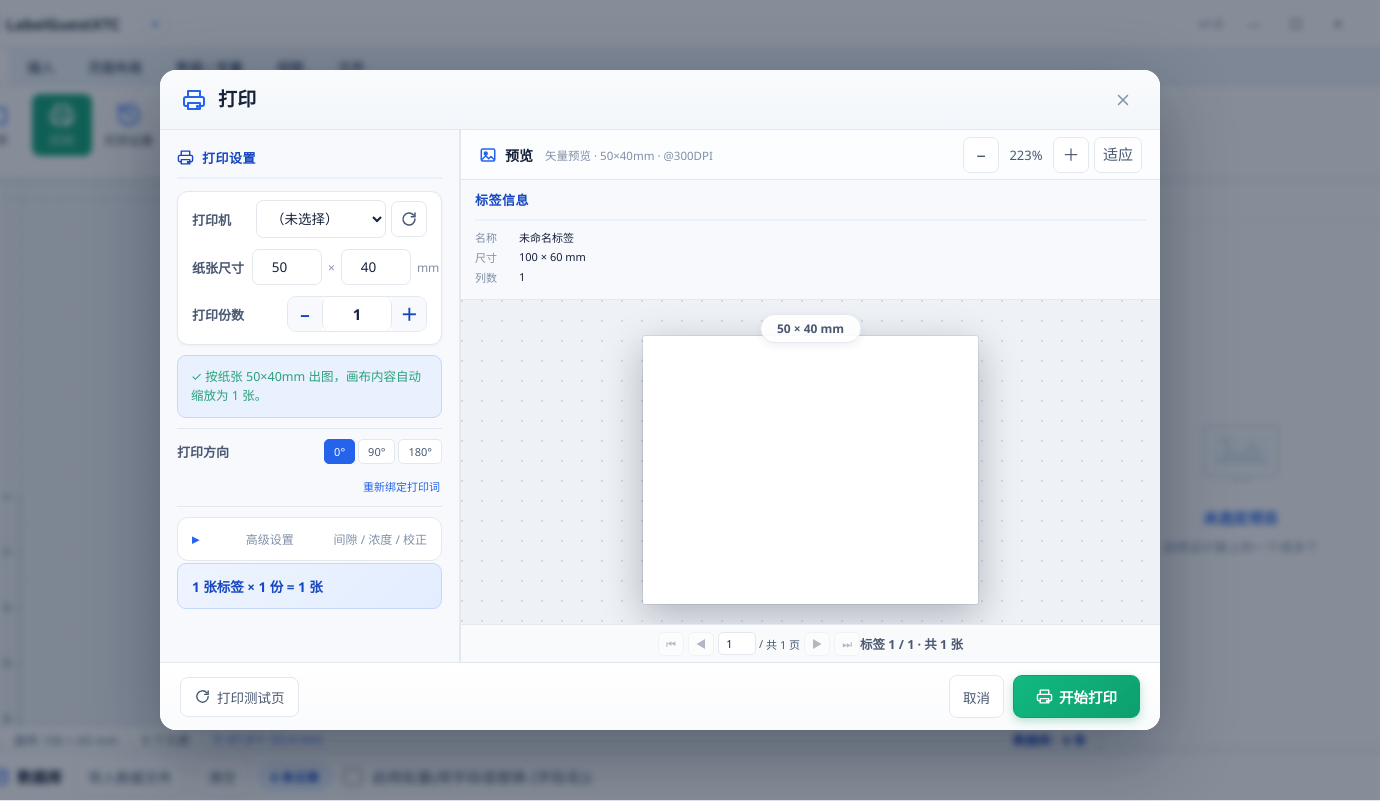
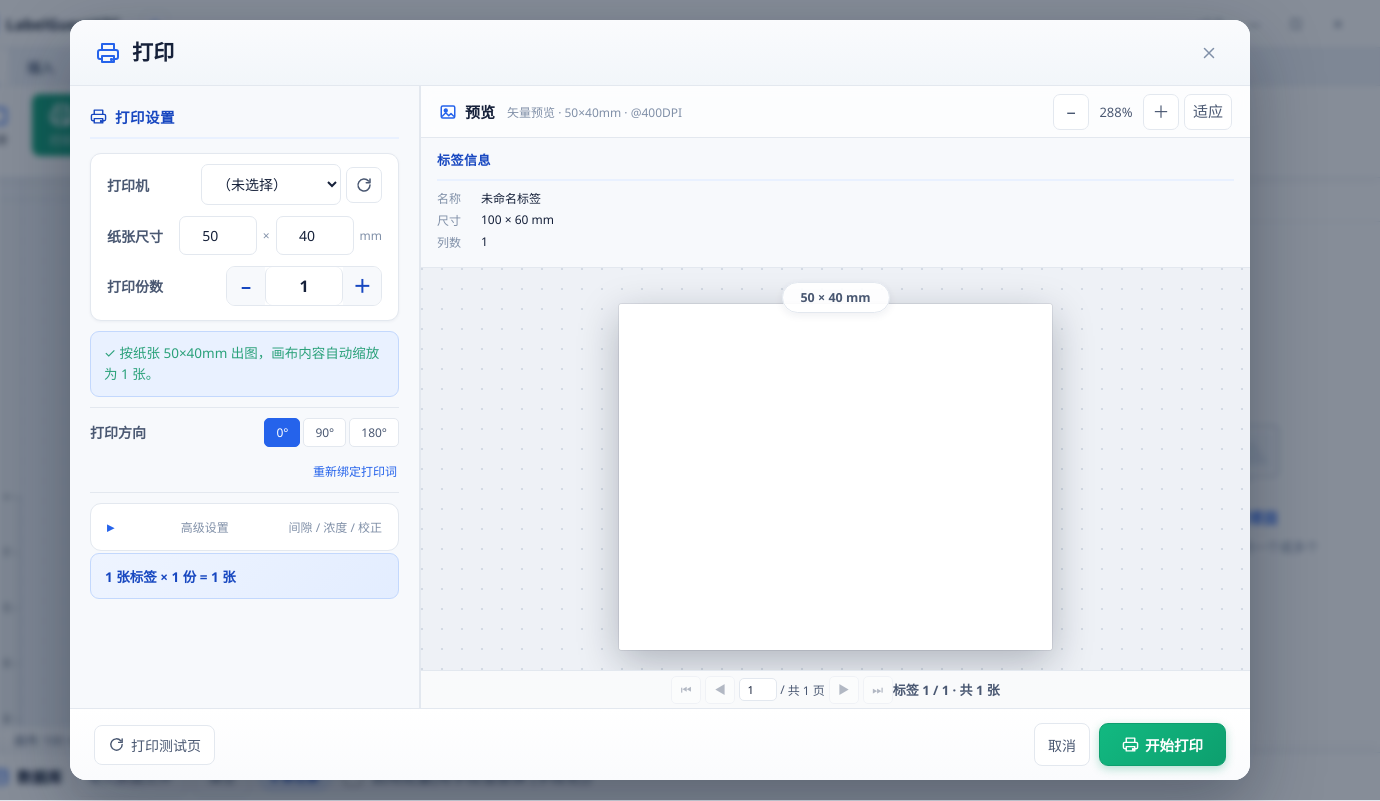
Before and after one commit to GuestXTC/LabelGuestXTC, an Electron app: page src/index.html in a window 1440 px wide. Both pictures are taken after a click on the button "打印". Shown: the full height of the page, 60-1440 px from the left. Drawn offline with Linux system fonts and the light colour scheme; no server answers.

Commit message:
feat: enlarge print dialog and sharpen preview to 400 DPI (v4.8.1)

```diff
--- a/package.json
+++ b/package.json
@@ -1,6 +1,6 @@
 {
   "name": "labelguestxtc",
-  "version": "4.8.0",
+  "version": "4.8.1",
   "description": "LabelGuestXTC - modern label designer with variable data, barcode tools and native TSPL printing (MIT).",
   "homepage": "https://gitee.com/GuestXTC/LabelGuestXTC",
   "main": "main.js",
--- a/src/css/style.css
+++ b/src/css/style.css
@@ -815,3 +815,35 @@ body{font-size:14px;color:var(--lw-ink);-webkit-font-smoothing:antialiased}
 .pl-empty{text-align:center;color:var(--muted);padding:60px 0;font-size:13px}
 .pl-foot{padding:10px 16px;border-top:1px solid var(--line);display:flex;align-items:center;justify-content:space-between;background:var(--panel-2);font-size:11px;color:var(--muted)}
 .pl-actions{display:flex;align-items:center;gap:8px}
+
+/* ===== Print center: larger + crisp preview (v4.8.1) ===== */
+.print-center{width:1180px;max-width:97vw;height:760px;max-height:96vh}
+.pc-head{height:66px;flex-basis:66px;padding:0 26px}
+.pc-title b{font-size:21px}
+.pc-settings{width:350px;flex-basis:350px;padding:18px 20px;overflow-y:auto}
+.pc-sec-title{font-size:14.5px;margin:2px 0 14px}
+.pc-group{padding:10px 16px}
+.pc-row{font-size:14.5px;margin-bottom:13px}
+.pc-row>span:first-child{font-size:14px}
+.pc-row input,.pc-row select{font-size:14px;padding:9px 11px}
+.pc-row input[type=number]{width:78px}
+.pc-row select{min-width:140px}
+.pc-status,.pc-jobinfo,.pc-advanced summary,.adv-label{font-size:13.5px}
+.pc-advanced summary{padding:14px 16px}
+.stepper button{width:38px;height:38px;font-size:18px}
+.stepper input{width:52px;height:38px;font-size:16px}
+.pc-quick .pc-dir{padding:5px 11px;font-size:12px}
+.pc-quick .pc-rebind{font-size:12px}
+.pc-foot{min-height:72px;padding:14px 24px}
+.pc-foot .tb-btn{font-size:14px}
+.pcp-head{height:52px;flex-basis:52px}
+.pcp-title{font-size:15px}
+.pcp-title small{font-size:12px}
+.pcp-info-block{padding:12px 16px}
+.pcp-info-block .pc-sec-title{font-size:13px}
+.pcp-meta{font-size:12px}
+#pcCanvas{image-rendering:auto;image-rendering:high-quality}
+.paper-hint{font-size:12.5px;padding:6px 18px}
+.pcp-pager button{width:30px;height:28px;font-size:12px}
+.pcp-page-num{font-size:12px}
+.pcp-info{font-size:13px}
```
Also changed, not shown: README.md, src/js/app.js.
